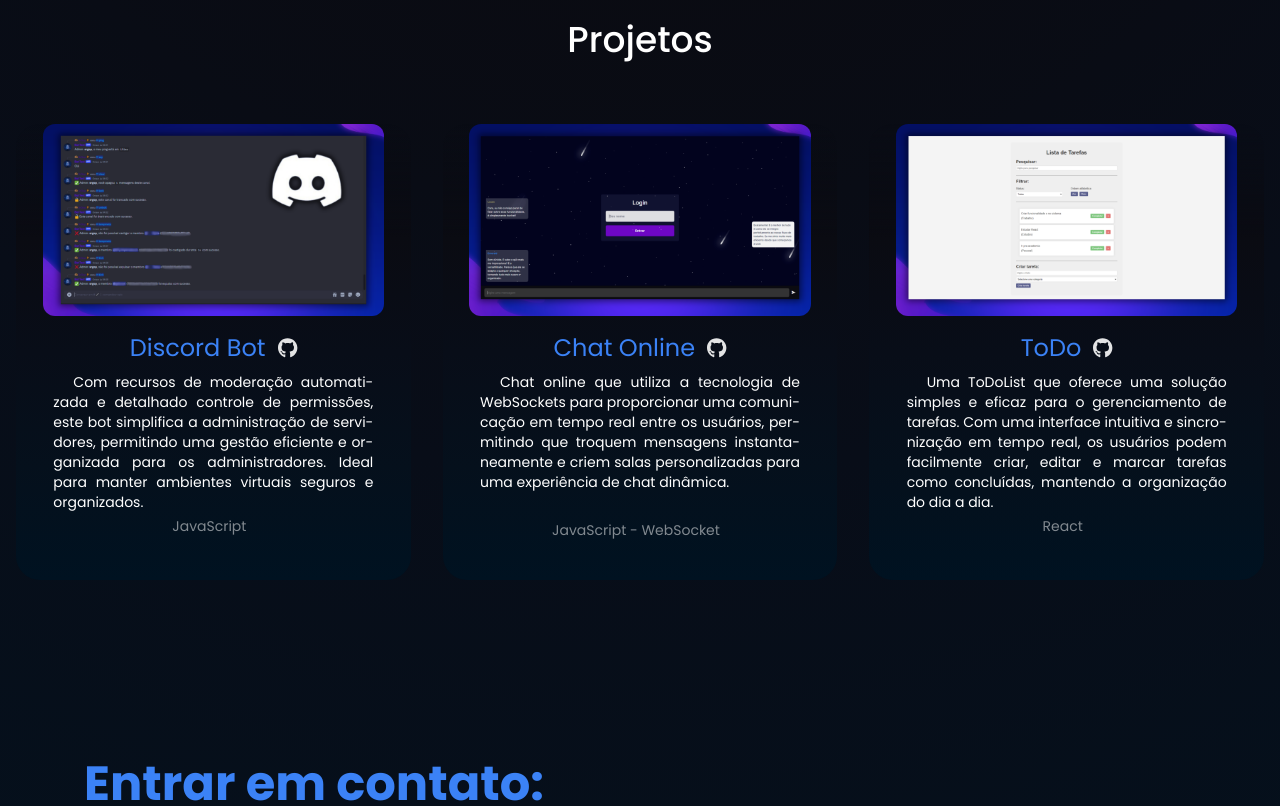
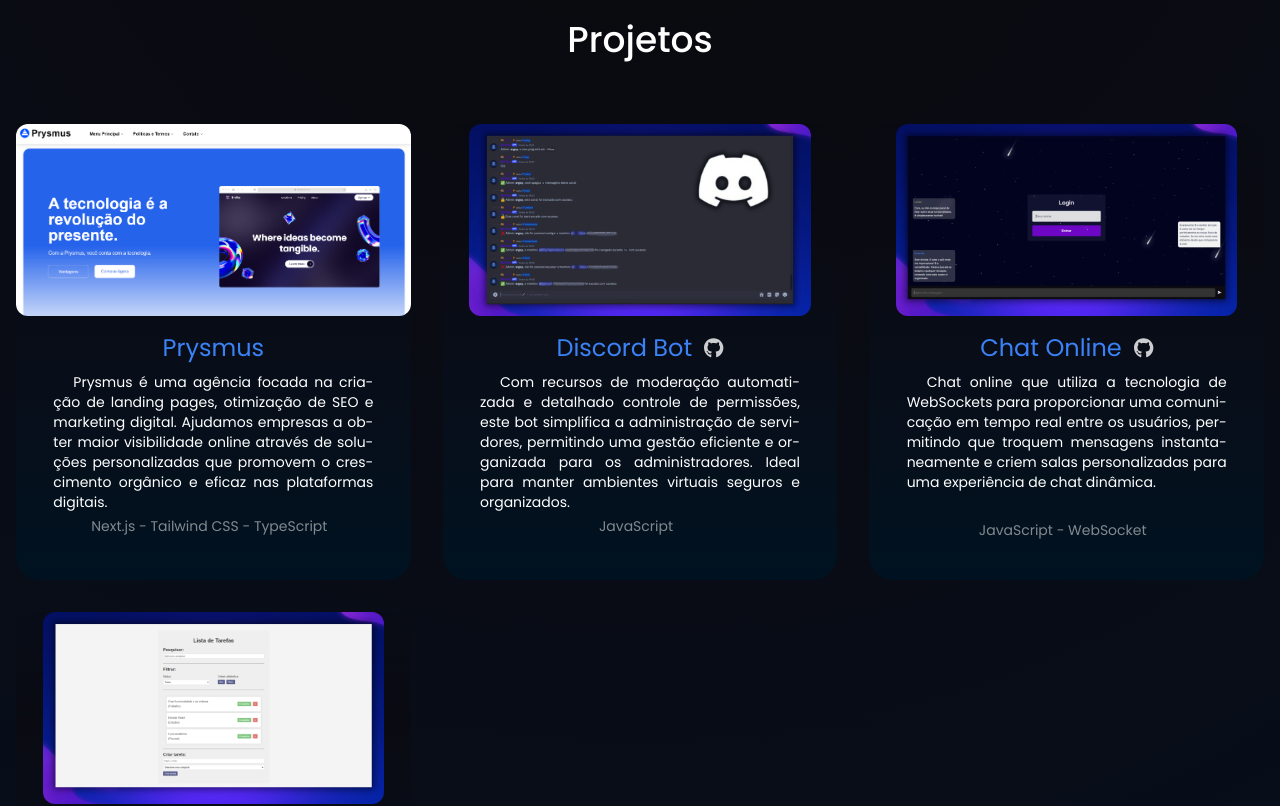
Before and after one commit to gabriellucasvh/Portifolio, a React (Vite) app: page / in a window 1280 px wide. Shown: the part 2580-3386 px from the top of the page. Built offline with nearby package versions, Linux system fonts and the light colour scheme.

Commit message:
novo projeto adicionado

```diff
--- a/src/pages/Projetos.tsx
+++ b/src/pages/Projetos.tsx
@@ -8,6 +8,24 @@
                 Projetos
             </h1>
             <section className="grid grid-cols-1 sm:grid-cols-2 lg:grid-cols-3 gap-8">
+                <div className="flex flex-col items-center gradiente-opacidade rounded-3xl" data-aos="fade-up">
+                    <img
+                        className="rounded-xl h-48 w-auto max-w-full"
+                        src="/projetos/prysmus.png"
+                        alt="Logo da Prysmus"
+                    />
+                    <div className="max-w-xs">
+                        <div className="max-w-xs flex justify-center items-center mt-4">
+                            <h2 className="text-2xl text-blue-500">Prysmus</h2>
+                        </div>
+                        <p className="text-sm mt-2 indent-5 text-break whitespace-normal break-words">
+                            Prysmus é uma agência focada na criação de landing pages, otimização de SEO e marketing digital. Ajudamos empresas a obter maior visibilidade online através de soluções personalizadas que promovem o crescimento orgânico e eficaz nas plataformas digitais.
+                        </p>
+                        <div className="flex justify-center mt-1">
+                            <span className='opacity-50 text-sm text-center mr-2 mb-10'>Next.js - Tailwind CSS - TypeScript</span>
+                        </div>
+                    </div>
+                </div>
 
                 <div className="flex flex-col items-center gradiente-opacidade rounded-3xl" data-aos="fade-up">
                     <img
@@ -32,7 +50,7 @@
                 <div className="flex flex-col items-center gradiente-opacidade rounded-3xl" data-aos="fade-up">
                     <img
                         className="rounded-xl h-48 w-auto max-w-full"
-                        src="\projetos\chatWS.png"
+                        src="/projetos/chatWS.png"
                         alt="Imagem do Projeto 2"
                     />
                     <div className="max-w-xs">
@@ -52,7 +70,7 @@
                 <div className="flex flex-col items-center gradiente-opacidade rounded-3xl" data-aos="fade-up">
                     <img
                         className="rounded-xl h-48 w-auto max-w-full"
-                        src="\projetos\todoList.png"
+                        src="/projetos/todoList.png"
                         alt="Imagem do Projeto 3"
                     />
                     <div className="max-w-xs">
```
Also changed, not shown: public/projetos/prysmus.png (added).
